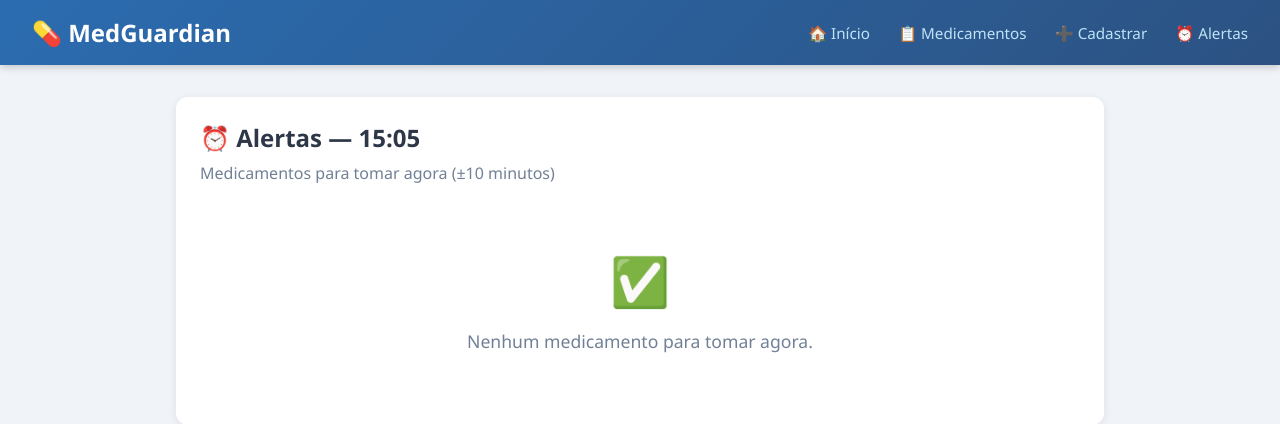
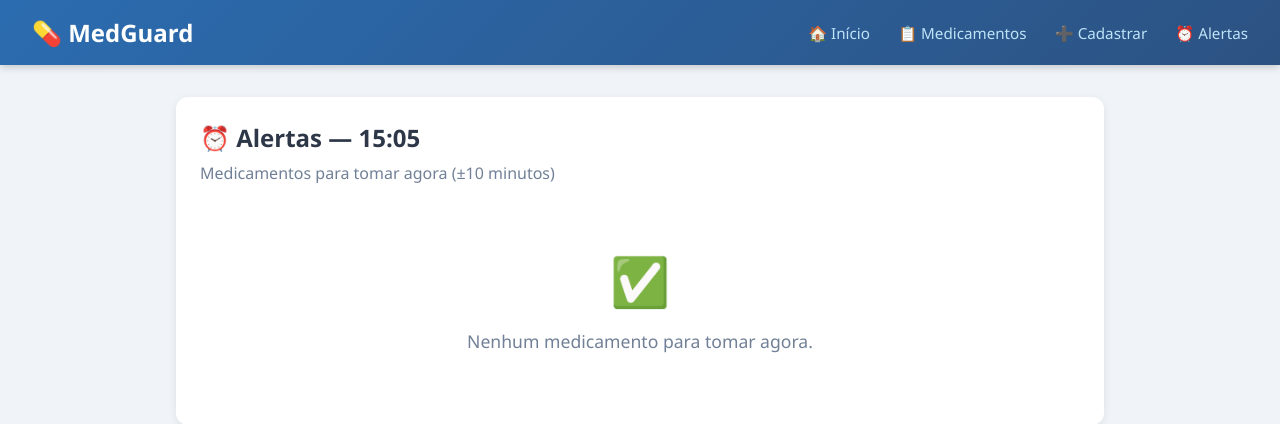
Before and after one commit to AdlerMrF/medguard, a Django app: page /alertas/ in a window 1280 px wide. Shown: the top 424 px of the page. Run offline with Django 5.2, Linux system fonts and the light colour scheme; data that the repository does not hold is empty.

Commit message:
Atualização do nome do projeto nas pastas de html

```diff
--- a/medicamento/templates/medicamento/base.html
+++ b/medicamento/templates/medicamento/base.html
@@ -3,7 +3,7 @@
 <head>
   <meta charset="UTF-8" />
   <meta name="viewport" content="width=device-width, initial-scale=1.0" />
-  <title>💊 MedGuardian — {% block title %}Início{% endblock %}</title>
+  <title>💊 MedGuard — {% block title %}Início{% endblock %}</title>
   <style>
     * { box-sizing: border-box; margin: 0; padding: 0; }
     body { font-family: 'Segoe UI', Tahoma, Geneva, Verdana, sans-serif; background: #f0f4f8; color: #2d3748; }
@@ -45,7 +45,7 @@
 <body>
 
 <header>
-  <h1>💊 MedGuardian</h1>
+  <h1>💊 MedGuard</h1>
   <nav>
     <a href="{% url 'medicamento:index' %}">🏠 Início</a>
     <a href="{% url 'medicamento:listar' %}">📋 Medicamentos</a>
```
